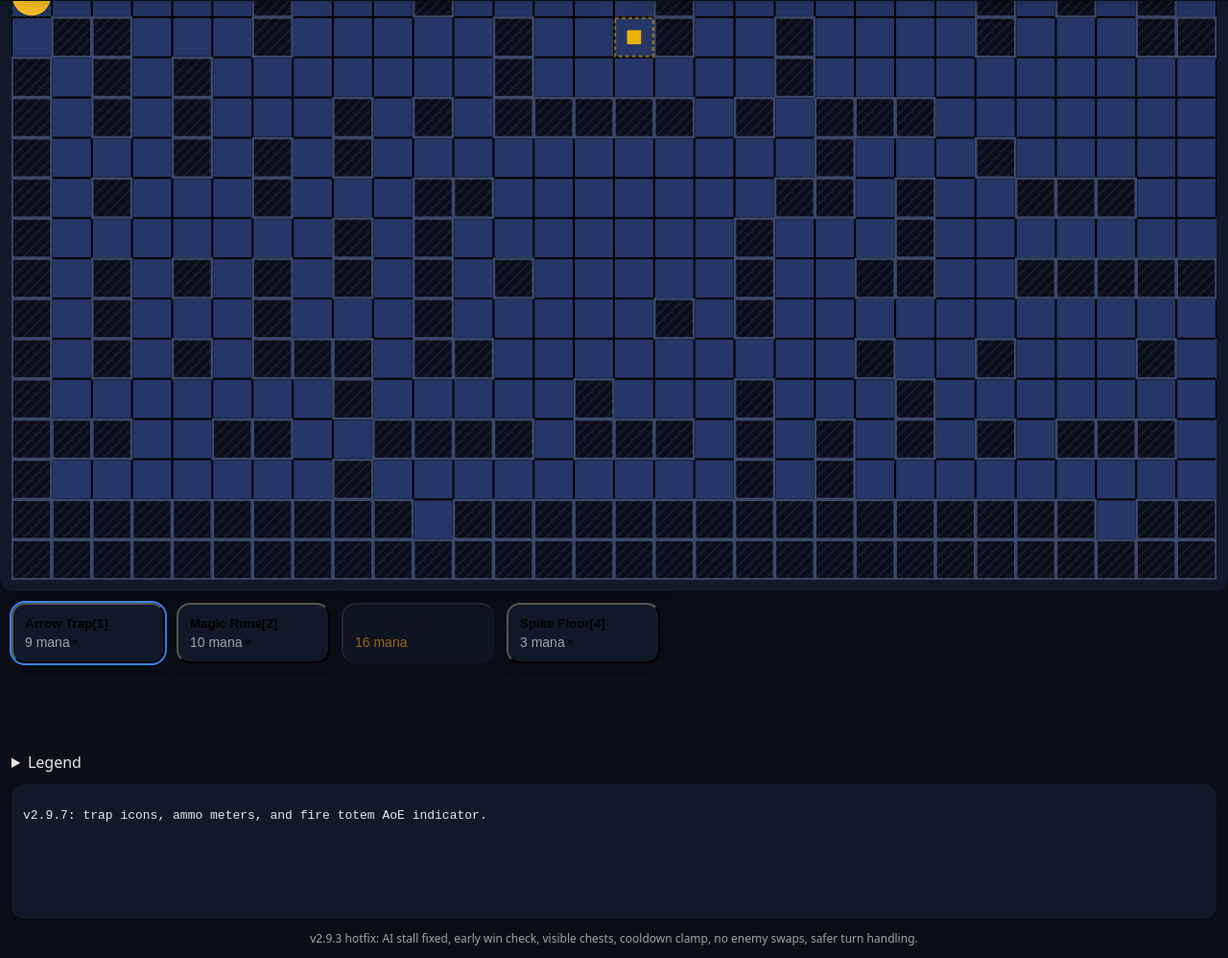
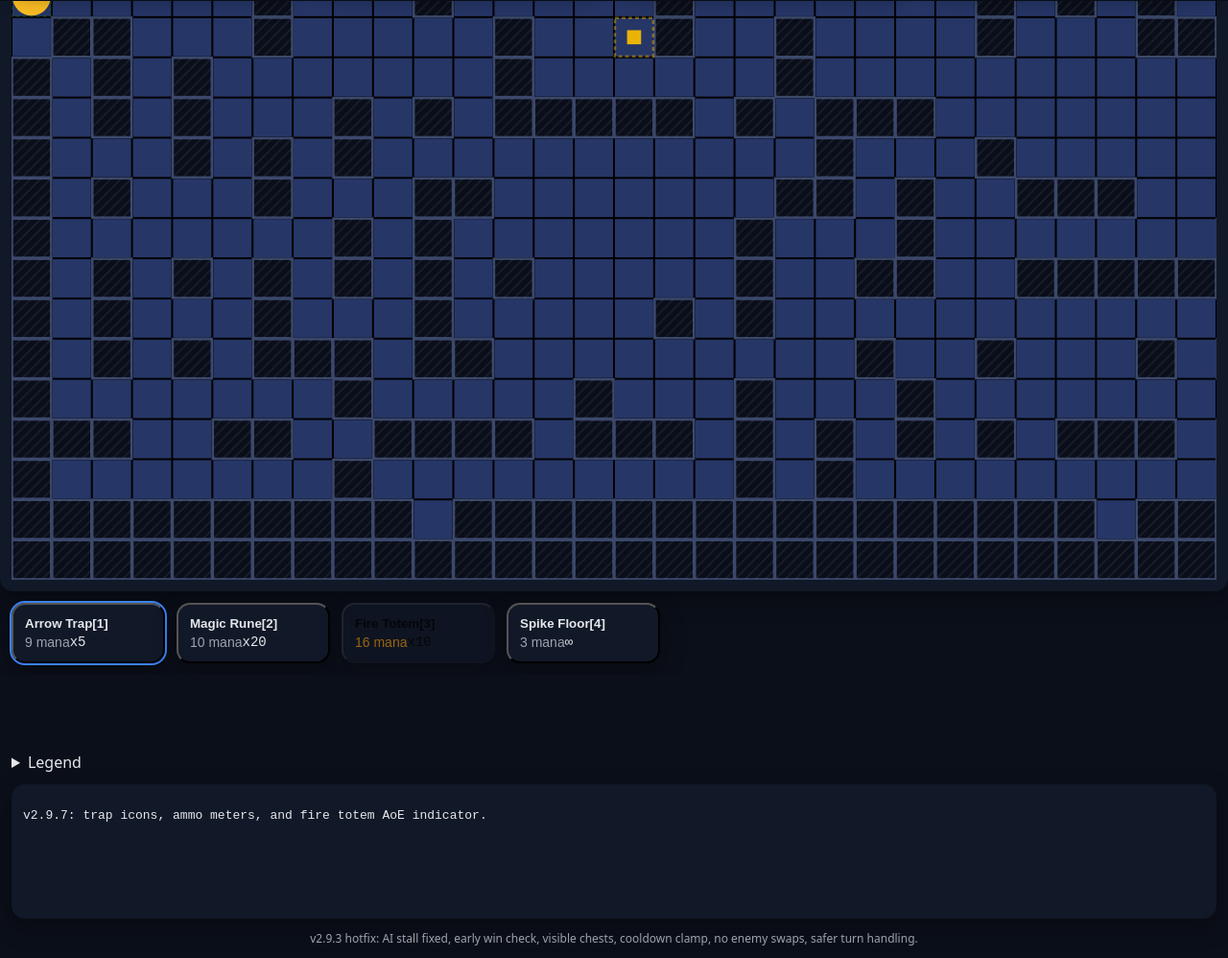
Before and after one commit to CigThePig/Escape-The-Siege, a website with bundled scripts: page index.html in a window 1280 px wide. Shown: the part 799-1797 px from the top of the page at 96% size. Built offline with nearby package versions, Linux system fonts and the light colour scheme.

Commit message:
Fix trap text color and item ammo counts

```diff
--- a/game.js
+++ b/game.js
@@ -418,7 +418,7 @@ function checkWinLose(){
         }
     }else state.exitWarned=false;
     if(state.hp<=0){state.lost=true;logMsg('You have fallen...')}}
-function resetState(){const map=buildMap();state={map,turn:0,hp:START_HP,mana:START_MANA,nextSpawn:1,player:{x:map.start.x,y:map.start.y},enemies:[],towers:[],drops:[],visited:Array.from({length:GRID_H},()=>Array(GRID_W).fill(false)),placeMode:false,selectedTool:'arrow',won:false,lost:false,fx:[],hover:null,flowDist:null,flowDirty:true,dashCD:0,dashArmed:false,lastMove:{dx:0,dy:0},ammo:{arrow:Infinity,rune:Infinity,fire:Infinity,spike:Infinity},cameraX:0,cameraY:0,spikePlaced:false,enemyCap:ENEMY_CAP,exitWarned:false};state.visited[state.player.y][state.player.x]=true;clearLog();logMsg('v2.9.7: trap icons, ammo meters, and fire totem AoE indicator.');const rect=canvas.getBoundingClientRect();const dpr=window.devicePixelRatio||1;canvas.width=Math.floor(rect.width*dpr);canvas.height=Math.floor(rect.height*dpr);ctx.setTransform(dpr,0,0,dpr,0,0);tileSize=rect.width/VIEW_W;tilePad=Math.max(1,Math.floor(tileSize*.03));ensureOffscreen();terrainValid=false;updateCamera();renderTrapbar(TRAP_DEFS,state);TRAP_DEFS.forEach(t=>setCooldown(t.id,0,1));updateHUD();}
+function resetState(){const map=buildMap();state={map,turn:0,hp:START_HP,mana:START_MANA,nextSpawn:1,player:{x:map.start.x,y:map.start.y},enemies:[],towers:[],drops:[],visited:Array.from({length:GRID_H},()=>Array(GRID_W).fill(false)),placeMode:false,selectedTool:'arrow',won:false,lost:false,fx:[],hover:null,flowDist:null,flowDirty:true,dashCD:0,dashArmed:false,lastMove:{dx:0,dy:0},ammo:{arrow:ARROW_AMMO,rune:RUNE_TURNS,fire:FIRE_AMMO,spike:Infinity},cameraX:0,cameraY:0,spikePlaced:false,enemyCap:ENEMY_CAP,exitWarned:false};state.visited[state.player.y][state.player.x]=true;clearLog();logMsg('v2.9.7: trap icons, ammo meters, and fire totem AoE indicator.');const rect=canvas.getBoundingClientRect();const dpr=window.devicePixelRatio||1;canvas.width=Math.floor(rect.width*dpr);canvas.height=Math.floor(rect.height*dpr);ctx.setTransform(dpr,0,0,dpr,0,0);tileSize=rect.width/VIEW_W;tilePad=Math.max(1,Math.floor(tileSize*.03));ensureOffscreen();terrainValid=false;updateCamera();renderTrapbar(TRAP_DEFS,state);TRAP_DEFS.forEach(t=>setCooldown(t.id,0,1));updateHUD();}
 
 
 
--- a/styles.css
+++ b/styles.css
@@ -58,14 +58,14 @@ body{
 
 /* Trap bar */
 .trapbar{display:flex;gap:var(--gap);overflow-x:auto;padding:var(--gap);}
-.trap{flex:0 0 160px;background:var(--panel);border-radius:var(--radius);padding:var(--gap);position:relative;box-shadow:var(--shadow);display:flex;flex-direction:column;gap:4px;}
+.trap{flex:0 0 160px;background:var(--panel);border-radius:var(--radius);padding:var(--gap);position:relative;box-shadow:var(--shadow);display:flex;flex-direction:column;gap:4px;color:var(--text);}
 .trap .name{font-weight:600;display:flex;justify-content:space-between;}
 .trap .meta{display:flex;justify-content:space-between;font-size:14px;}
 .trap .meta .cost{color:var(--muted);}
 .trap .meta .stock{font-family:monospace;}
 .trap .cool{position:absolute;left:0;bottom:0;height:4px;background:var(--accent);width:0%;border-bottom-left-radius:var(--radius);border-bottom-right-radius:var(--radius);}
 .trap.active{outline:2px solid var(--accent);}
-.trap.insuf{opacity:.6;}
+.trap.insuf{opacity:.6;color:#000;}
 .trap.insuf .cost{color:var(--warn);}
 
 /* Buttons */
```
